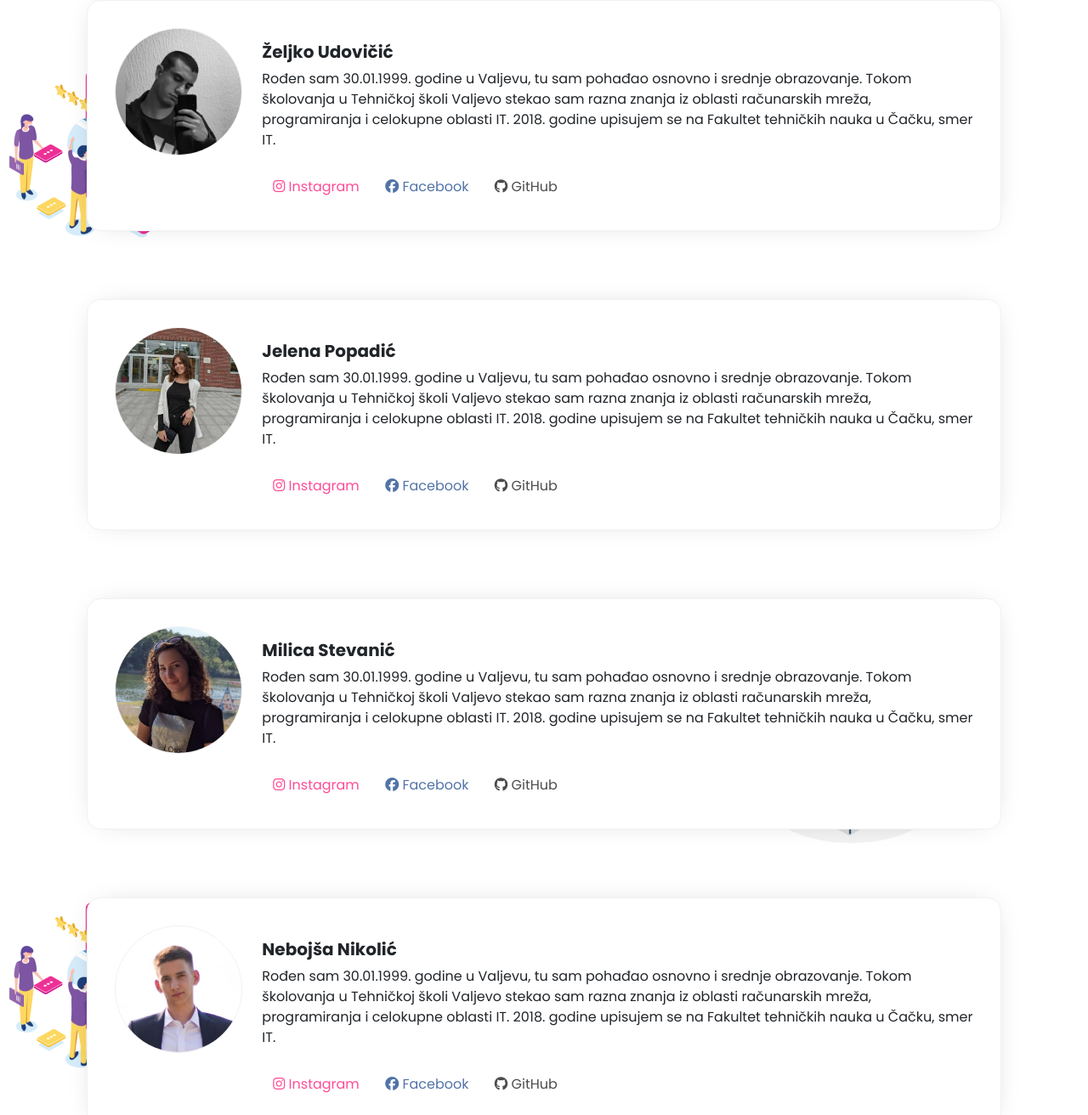
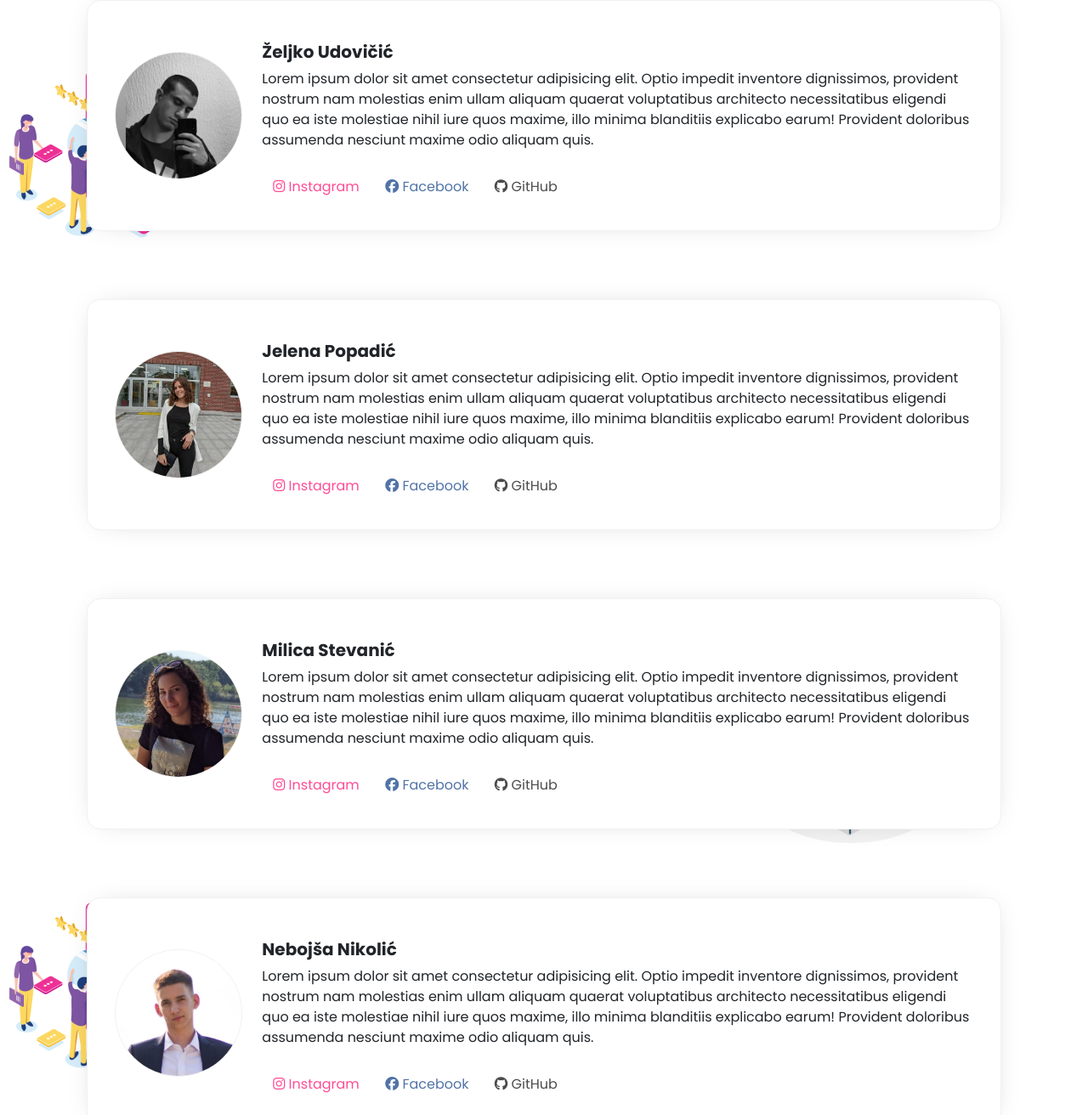
Before and after one commit to nebojsanikolic/nebojsanikolic.github.io, a plain HTML site: page tim.html in a window 1280 px wide. Shown: the part 338-1650 px from the top of the page at 85% size. Drawn offline with nearby package versions, Linux system fonts and the light colour scheme.

Commit message:
no message

```diff
--- a/tim.html
+++ b/tim.html
@@ -61,12 +61,12 @@
 
                 <div class="mt-5" style="background-color: white; padding: 2rem; margin: 2rem; width: 100%;box-shadow: 0px 0px 32px -16px rgba(0, 0, 0, 0.267);border: 1px solid rgb(241, 241, 241); border-radius: 1rem;">
                     <div class="row">
-                        <div class="col-md-2 col-xs-12">
+                        <div class="col-md-2 col-xs-12 my-auto">
                             <img src="/img/zeljko.jfif" style="width: 150px; height: 150px; border-radius: 50%;border: 1px solid rgb(241, 241, 241)">
                         </div>
                         <div class="col-md-10 col-xs-12 mt-3" >
                             <h5 style="font-weight: 700;">Željko Udovičić</h5>
-                            <p>Rođen sam 30.01.1999. godine u Valjevu, tu sam pohađao osnovno i srednje obrazovanje. Tokom školovanja u Tehničkoj školi Valjevo stekao sam razna znanja iz oblasti računarskih mreža, programiranja i celokupne oblasti IT. 2018. godine upisujem se na Fakultet tehničkih nauka u Čačku, smer IT.</p>
+                            <p>Lorem ipsum dolor sit amet consectetur adipisicing elit. Optio impedit inventore dignissimos, provident nostrum nam molestias enim ullam aliquam quaerat voluptatibus architecto necessitatibus eligendi quo ea iste molestiae nihil iure quos maxime, illo minima blanditiis explicabo earum! Provident doloribus assumenda nesciunt maxime odio aliquam quis.</p>
                             <a href="https://www.github.com" target="_blank"> <button type="button" class="btn mt-2" style="color: rgb(255, 0, 106);"><i class="fab fa-instagram"></i> Instagram</button></a>
                             <a href="https://www.github.com" target="_blank"> <button type="button" style="color: rgb(8, 57, 131);" class="btn mt-2"><i class="fab fa-facebook"></i> Facebook</button></a>
                             <a href="https://www.github.com" target="_blank"> <button type="button" class="btn mt-2" style="color: black;"><i class="fab fa-github"></i> GitHub</button></a>
@@ -76,12 +76,12 @@
 
                 <div class="mt-5" style="background-color: white; padding: 2rem; margin: 2rem; width: 100%;box-shadow: 0px 0px 32px -16px rgba(0, 0, 0, 0.267);border: 1px solid rgb(241, 241, 241); border-radius: 1rem;">
                   <div class="row">
-                      <div class="col-md-2 col-xs-12">
+                      <div class="col-md-2 col-xs-12 my-auto">
                           <img src="/img/jelena.jfif" style="width: 150px; height: 150px; border-radius: 50%;border: 1px solid rgb(241, 241, 241)">
                       </div>
                       <div class="col-md-10 col-xs-12 mt-3" >
                           <h5 style="font-weight: 700;">Jelena Popadić</h5>
-                          <p>Rođen sam 30.01.1999. godine u Valjevu, tu sam pohađao osnovno i srednje obrazovanje. Tokom školovanja u Tehničkoj školi Valjevo stekao sam razna znanja iz oblasti računarskih mreža, programiranja i celokupne oblasti IT. 2018. godine upisujem se na Fakultet tehničkih nauka u Čačku, smer IT.</p>
+                          <p>Lorem ipsum dolor sit amet consectetur adipisicing elit. Optio impedit inventore dignissimos, provident nostrum nam molestias enim ullam aliquam quaerat voluptatibus architecto necessitatibus eligendi quo ea iste molestiae nihil iure quos maxime, illo minima blanditiis explicabo earum! Provident doloribus assumenda nesciunt maxime odio aliquam quis.</p>
                           <a href="https://www.github.com" target="_blank"> <button type="button" class="btn mt-2" style="color: rgb(255, 0, 106);"><i class="fab fa-instagram"></i> Instagram</button></a>
                           <a href="https://www.github.com" target="_blank"> <button type="button" style="color: rgb(8, 57, 131);" class="btn mt-2"><i class="fab fa-facebook"></i> Facebook</button></a>
                           <a href="https://www.github.com" target="_blank"> <button type="button" class="btn mt-2" style="color: black;"><i class="fab fa-github"></i> GitHub</button></a>
@@ -91,12 +91,12 @@
 
               <div class="mt-5" style="background-color: white; padding: 2rem; margin: 2rem; width: 100%;box-shadow: 0px 0px 32px -16px rgba(0, 0, 0, 0.267);border: 1px solid rgb(241, 241, 241); border-radius: 1rem;">
                 <div class="row">
-                    <div class="col-md-2 col-xs-12">
+                    <div class="col-md-2 col-xs-12 my-auto">
                         <img src="/img/milica.jfif" style="width: 150px; height: 150px; border-radius: 50%;border: 1px solid rgb(241, 241, 241)">
                     </div>
                     <div class="col-md-10 col-xs-12 mt-3" >
                         <h5 style="font-weight: 700;">Milica Stevanić</h5>
-                        <p>Rođen sam 30.01.1999. godine u Valjevu, tu sam pohađao osnovno i srednje obrazovanje. Tokom školovanja u Tehničkoj školi Valjevo stekao sam razna znanja iz oblasti računarskih mreža, programiranja i celokupne oblasti IT. 2018. godine upisujem se na Fakultet tehničkih nauka u Čačku, smer IT.</p>
+                        <p>Lorem ipsum dolor sit amet consectetur adipisicing elit. Optio impedit inventore dignissimos, provident nostrum nam molestias enim ullam aliquam quaerat voluptatibus architecto necessitatibus eligendi quo ea iste molestiae nihil iure quos maxime, illo minima blanditiis explicabo earum! Provident doloribus assumenda nesciunt maxime odio aliquam quis.</p>
                         <a href="https://www.github.com" target="_blank"> <button type="button" class="btn mt-2" style="color: rgb(255, 0, 106);"><i class="fab fa-instagram"></i> Instagram</button></a>
                         <a href="https://www.github.com" target="_blank"> <button type="button" style="color: rgb(8, 57, 131);" class="btn mt-2"><i class="fab fa-facebook"></i> Facebook</button></a>
                         <a href="https://www.github.com" target="_blank"> <button type="button" class="btn mt-2" style="color: black;"><i class="fab fa-github"></i> GitHub</button></a>
@@ -106,12 +106,12 @@
 
             <div class="mt-5" style="background-color: white; padding: 2rem; margin: 2rem; width: 100%;box-shadow: 0px 0px 32px -16px rgba(0, 0, 0, 0.267);border: 1px solid rgb(241, 241, 241); border-radius: 1rem;">
               <div class="row">
-                  <div class="col-md-2 col-xs-12">
+                  <div class="col-md-2 col-xs-12 my-auto">
                       <img src="/img/nebojsa.jfif" style="width: 150px; height: 150px; border-radius: 50%;border: 1px solid rgb(241, 241, 241)">
                   </div>
                   <div class="col-md-10 col-xs-12 mt-3" >
                       <h5 style="font-weight: 700;">Nebojša Nikolić</h5>
-                      <p>Rođen sam 30.01.1999. godine u Valjevu, tu sam pohađao osnovno i srednje obrazovanje. Tokom školovanja u Tehničkoj školi Valjevo stekao sam razna znanja iz oblasti računarskih mreža, programiranja i celokupne oblasti IT. 2018. godine upisujem se na Fakultet tehničkih nauka u Čačku, smer IT.</p>
+                      <p>Lorem ipsum dolor sit amet consectetur adipisicing elit. Optio impedit inventore dignissimos, provident nostrum nam molestias enim ullam aliquam quaerat voluptatibus architecto necessitatibus eligendi quo ea iste molestiae nihil iure quos maxime, illo minima blanditiis explicabo earum! Provident doloribus assumenda nesciunt maxime odio aliquam quis.</p>
                       <a href="https://www.github.com" target="_blank"> <button type="button" class="btn mt-2" style="color: rgb(255, 0, 106);"><i class="fab fa-instagram"></i> Instagram</button></a>
                       <a href="https://www.github.com" target="_blank"> <button type="button" style="color: rgb(8, 57, 131);" class="btn mt-2"><i class="fab fa-facebook"></i> Facebook</button></a>
                       <a href="https://www.github.com" target="_blank"> <button type="button" class="btn mt-2" style="color: black;"><i class="fab fa-github"></i> GitHub</button></a>
```
